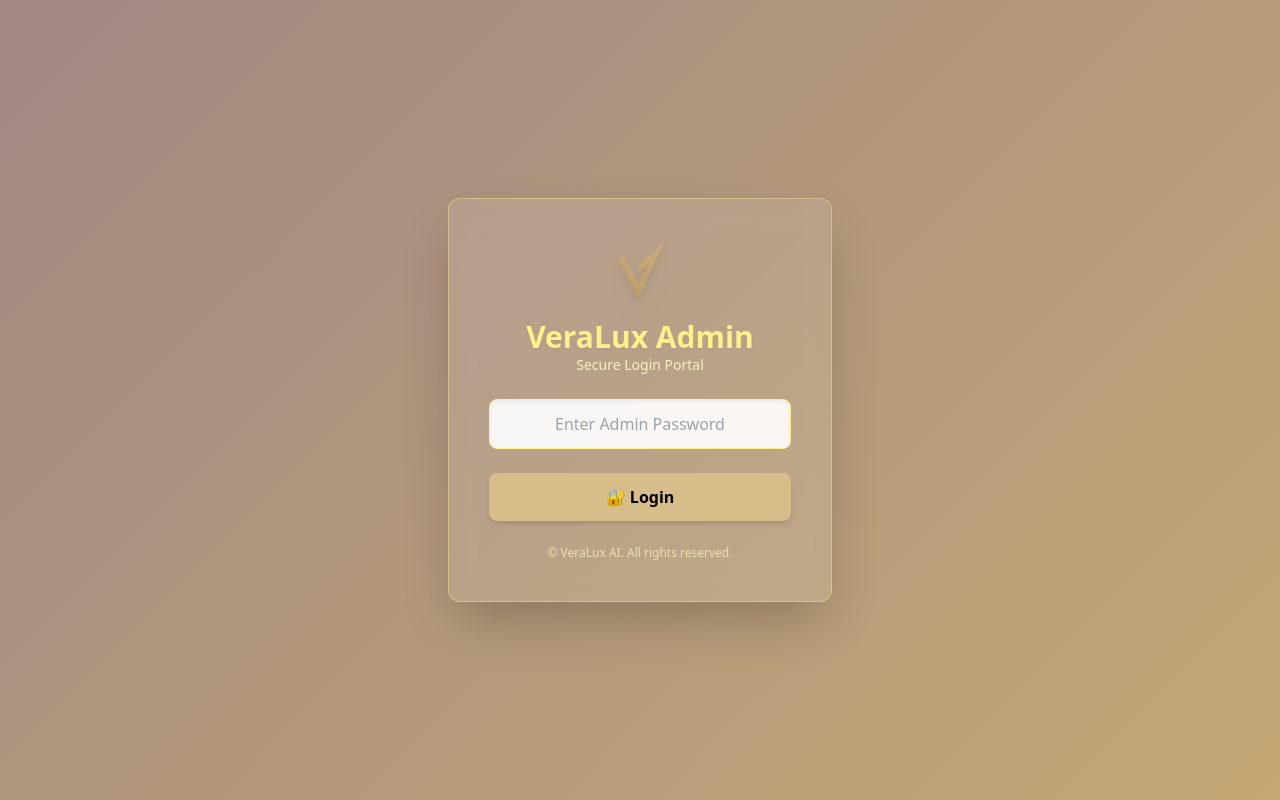
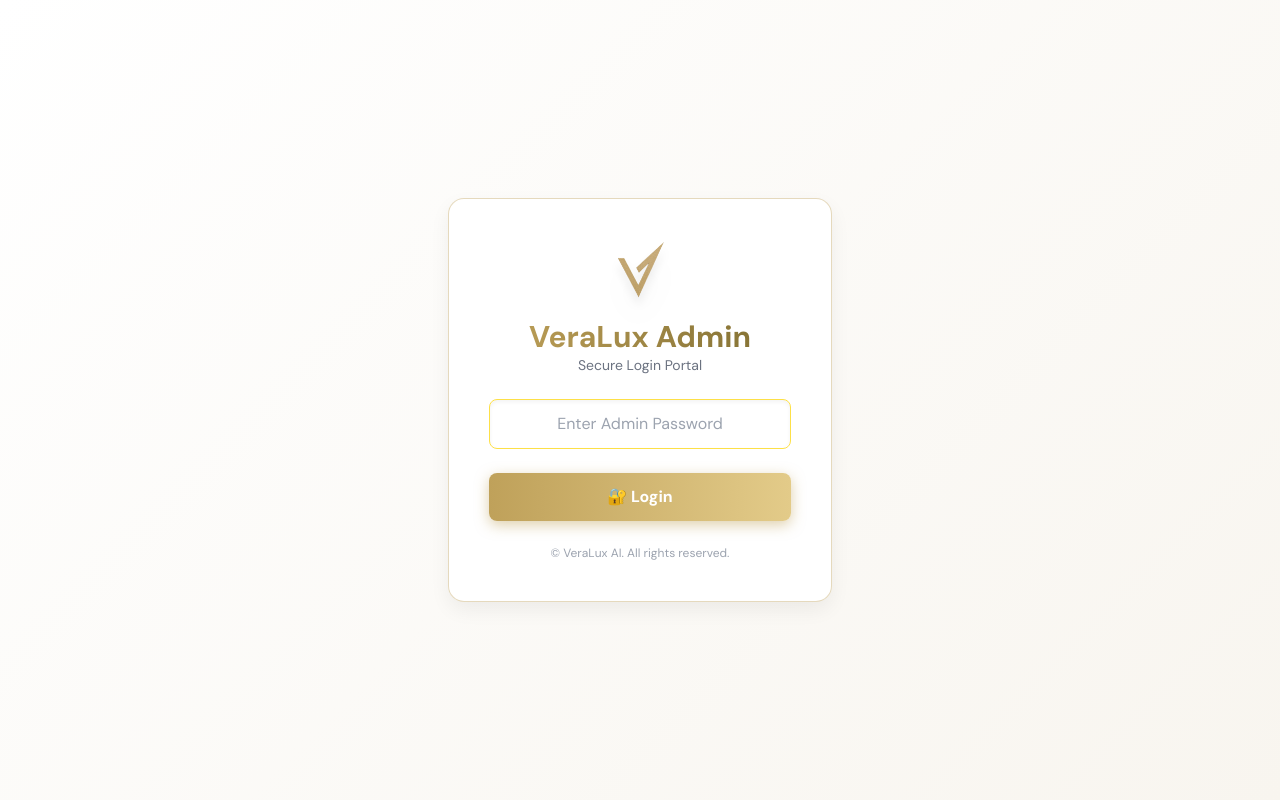
Before and after one commit to VeraLux-AI/veralux-suite, a website: page public/login.html in a window 1280 px wide. Drawn offline with nearby package versions, Linux system fonts and the light colour scheme.

Commit message:
Update login.html

```diff
--- a/public/login.html
+++ b/public/login.html
@@ -1,39 +1,69 @@
+
 <!DOCTYPE html>
 <html lang="en">
 <head>
   <meta charset="UTF-8" />
   <meta name="viewport" content="width=device-width, initial-scale=1.0"/>
-  <title>VeraLux — Gold Luxe</title>
+  <title>VeraLux — Login</title>
   <script src="https://cdn.tailwindcss.com"></script>
+  <link href="https://fonts.googleapis.com/css2?family=DM+Sans:wght@400;700&display=swap" rel="stylesheet">
   <style>
     body {
-      background: linear-gradient(135deg, #a28783, #C3A875);
+      font-family: 'DM Sans', sans-serif;
+      background: linear-gradient(135deg, #ffffff, #f8f5ef);
       background-size: cover;
+      color: #1a1a1a;
+    }
+
+    .gold-outline {
+      border: 1px solid rgba(191, 161, 90, 0.4);
+    }
+
+    .btn-gold {
+      background: linear-gradient(to right, #BFA15A, #e3cb89);
+      color: white;
+      font-weight: 600;
+      box-shadow: 0 4px 14px rgba(191, 161, 90, 0.5);
+    }
+
+    .btn-gold:hover {
+      background: linear-gradient(to right, #e3cb89, #BFA15A);
+    }
+
+    .glass {
+      background: rgba(255, 255, 255, 0.95);
+      backdrop-filter: blur(4px);
+      box-shadow: 0 8px 20px rgba(0, 0, 0, 0.06);
+    }
+
+    .gold-heading {
+      background: linear-gradient(to right, #BFA15A, #806e31);
+      -webkit-background-clip: text;
+      -webkit-text-fill-color: transparent;
     }
   </style>
 </head>
-<body class="min-h-screen flex items-center justify-center text-white px-4">
+<body class="min-h-screen flex items-center justify-center px-4">
 
-  <div class="rounded-xl p-10 max-w-sm w-full text-center shadow-2xl bg-white/10 backdrop-blur-md border border-yellow-200 border-opacity-40">
+  <div class="glass rounded-2xl p-10 max-w-sm w-full text-center gold-outline">
     <div class="mb-6">
       <img src="/veralux-logo.png" alt="VeraLux Logo" class="w-16 mx-auto mb-4 drop-shadow-xl rounded-md">
-      <h1 class="text-3xl font-extrabold text-yellow-200 drop-shadow-sm">VeraLux Admin</h1>
-      <p class="text-sm text-yellow-100 opacity-90">Secure Login Portal</p>
+      <h1 class="text-3xl font-extrabold gold-heading">VeraLux Admin</h1>
+      <p class="text-sm text-gray-500">Secure Login Portal</p>
     </div>
 
     <form action="/login" method="POST" class="space-y-6">
       <input type="password" name="password"
              placeholder="Enter Admin Password"
-             class="w-full px-4 py-3 border border-yellow-200 rounded-lg shadow-inner focus:outline-none focus:ring-2 focus:ring-yellow-400 text-center text-black bg-white bg-opacity-90" required />
+             class="w-full px-4 py-3 border border-yellow-300 rounded-lg shadow-inner focus:outline-none focus:ring-2 focus:ring-yellow-400 text-center text-black bg-white" required />
 
       <button type="submit"
-              class="w-full py-3 font-semibold rounded-lg transition duration-200 shadow-md"
-              style="background-color: #d7bd8a; color: black;">
+              class="btn-gold w-full py-3 rounded-lg transition duration-200">
         🔐 Login
       </button>
     </form>
 
-    <p class="text-xs text-yellow-100 mt-6 opacity-70">© VeraLux AI. All rights reserved.</p>
+    <p class="text-xs text-gray-400 mt-6">© VeraLux AI. All rights reserved.</p>
   </div>
 
 </body>
```
